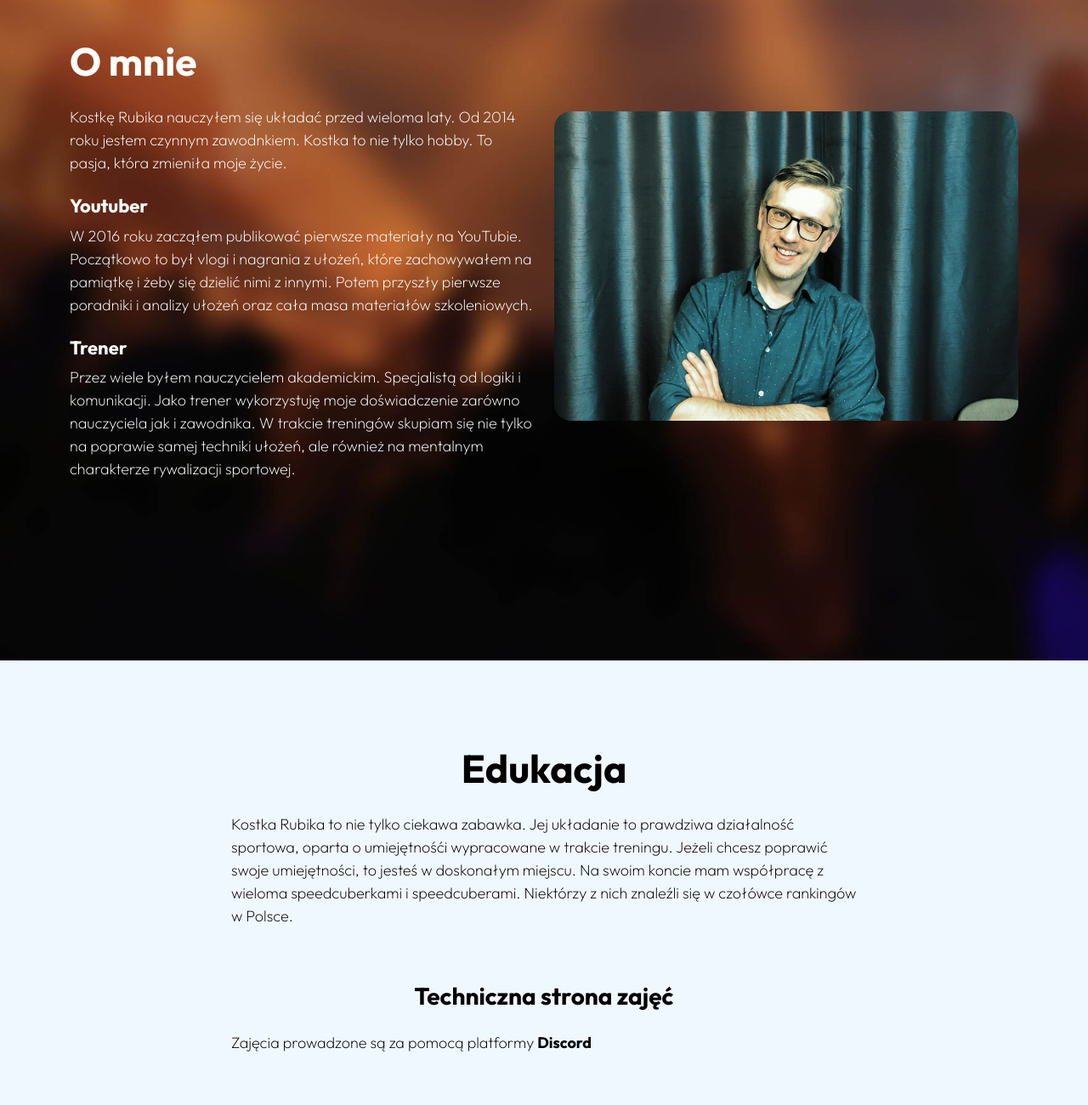
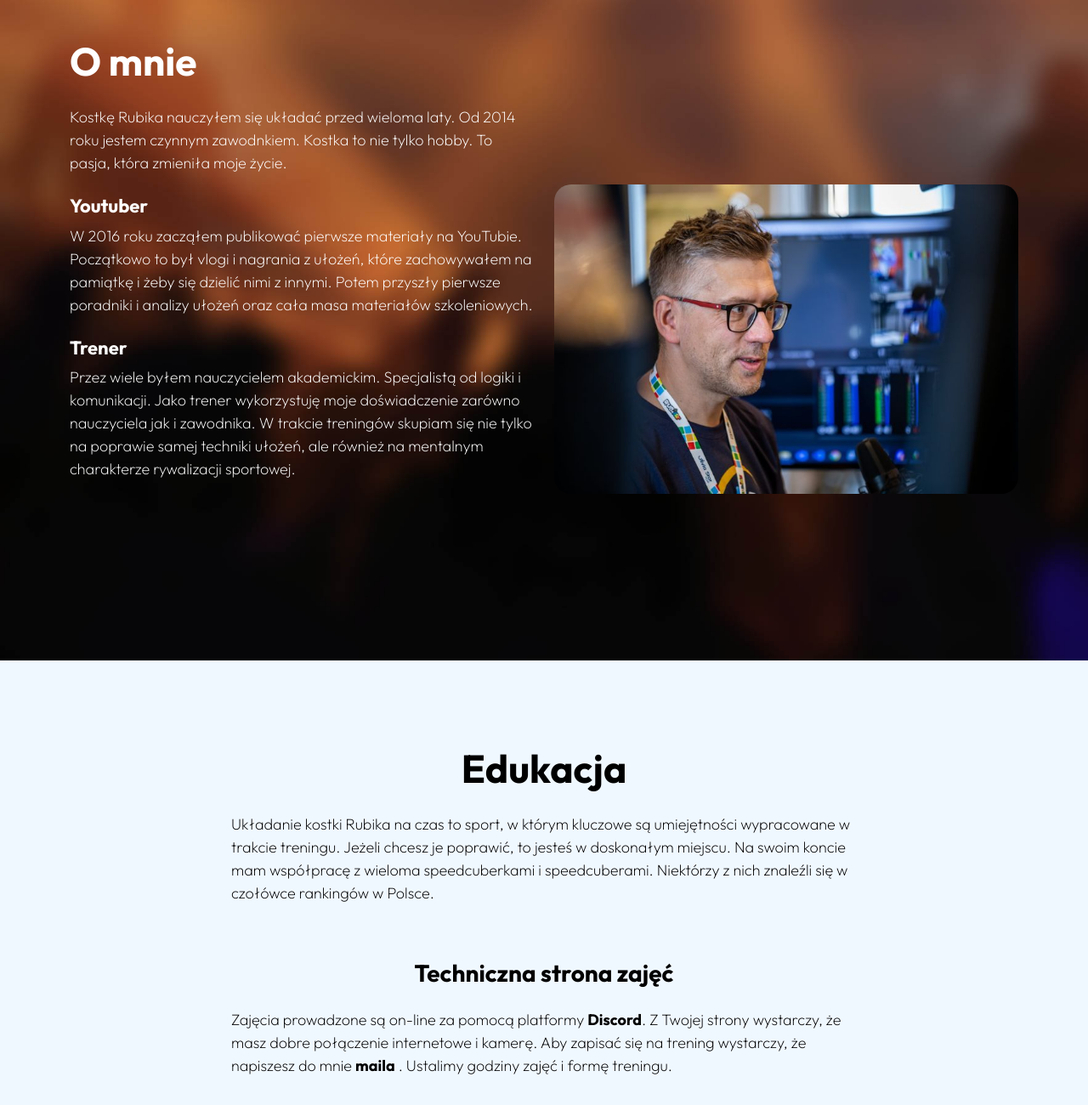
Before and after one commit to GrzegorzPacewicz/cubementor3, a plain HTML site: page index.html in a window 1280 px wide. Shown: the part 900-2200 px from the top of the page at 85% size. Drawn offline with Linux system fonts and the light colour scheme.

Commit message:
new photo

```diff
--- a/index.html
+++ b/index.html
@@ -196,9 +196,9 @@
                     </div>
                 </div>
 
-                <div class="col-lg-6 col-12 d-flex align-items-center">
+                <div class="col-lg-6 col-12 d-flex align-items-end">
                     <div class="about-text-wrap">
-                        <img src="images/grzegorz.jpg" class="about-image img-fluid">
+                        <img src="images/grzegorz8.jpg" class="about-image img-fluid">
                     </div>
                 </div>
             </div>
@@ -214,16 +214,19 @@
 
                 <div class="col-lg-8 col-12 mx-auto mb-5">
                     <h2 class="text-center mb-4">Edukacja</h2>
-                    <p class="text-black">Kostka Rubika to nie tylko ciekawa zabawka. Jej układanie to prawdziwa
-                        działalność sportowa, oparta o umiejętnośći wypracowane w trakcie treningu. Jeżeli chcesz
-                        poprawić swoje umiejętności, to jesteś w doskonałym miejscu. Na swoim koncie mam współpracę z
+                    <p class="text-black">Układanie kostki Rubika na czas to sport, w którym kluczowe są umiejętności
+                        wypracowane w trakcie treningu. Jeżeli chcesz je
+                        poprawić, to jesteś w doskonałym miejscu. Na swoim koncie mam współpracę z
                         wieloma speedcuberkami i speedcuberami. Niektórzy z nich znaleźli się w czołówce rankingów w
                         Polsce.</p>
                 </div>
 
                 <div class="col-lg-8 col-12 mx-auto mb-5">
                     <h4 class="text-center mb-4">Techniczna strona zajęć</h4>
-                    <p class="text-black">Zajęcia prowadzone są za pomocą platformy <strong>Discord</strong></p>
+                    <p class="text-black">Zajęcia prowadzone są on-line za pomocą platformy <strong>Discord</strong>. Z
+                        Twojej strony wystarczy, że masz dobre połączenie internetowe i kamerę. Aby zapisać się na
+                        trening wystarczy, że napiszesz do mnie <strong>maila</strong> . Ustalimy godziny zajęć i formę treningu.
+                    </p>
                 </div>
 
 
```
Also changed, not shown: images/grzegorz8.jpg (added).
